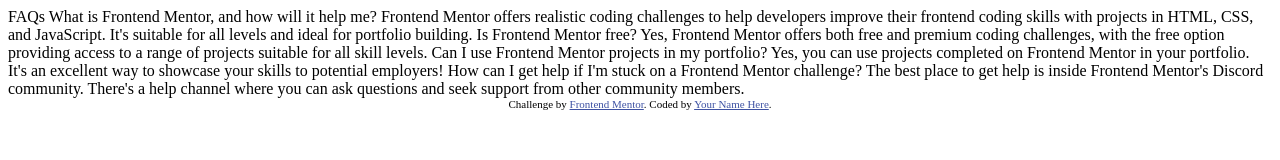
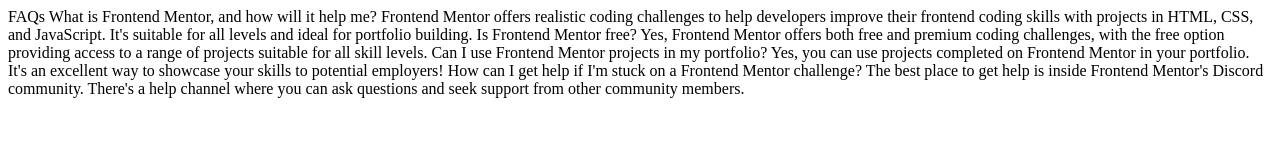
Before and after one commit to Turtlewords/faq_accordion, a plain HTML site: page index.html in a window 1280 px wide. Drawn offline with Linux system fonts and the light colour scheme.

Commit message:
add boilerplate

```diff
--- a/index.html
+++ b/index.html
@@ -3,16 +3,10 @@
 <head>
   <meta charset="UTF-8">
   <meta name="viewport" content="width=device-width, initial-scale=1.0"> <!-- displays site properly based on user's device -->
-
+  <meta name="description" content="frequently asked questions about Frontend Mentor">
   <link rel="icon" type="image/png" sizes="32x32" href="./assets/images/favicon-32x32.png">
-
+  <link rel="stylesheet" href="styles.css">
   <title>Frontend Mentor | FAQ accordion</title>
-
-  <!-- Feel free to remove these styles or customise in your own stylesheet 👍 -->
-  <style>
-    .attribution { font-size: 11px; text-align: center; }
-    .attribution a { color: hsl(228, 45%, 44%); }
-  </style>
 </head>
 <body>
 
@@ -40,9 +34,6 @@
   channel where you can ask questions and seek support from other community members.
 
 
-  <div class="attribution">
-    Challenge by <a href="https://www.frontendmentor.io?ref=challenge" target="_blank">Frontend Mentor</a>.
-    Coded by <a href="#">Your Name Here</a>.
-  </div>
+  <script src="index.js"></script>
 </body>
 </html>
```
Also changed, not shown: index.js (added), styles.css (added).
